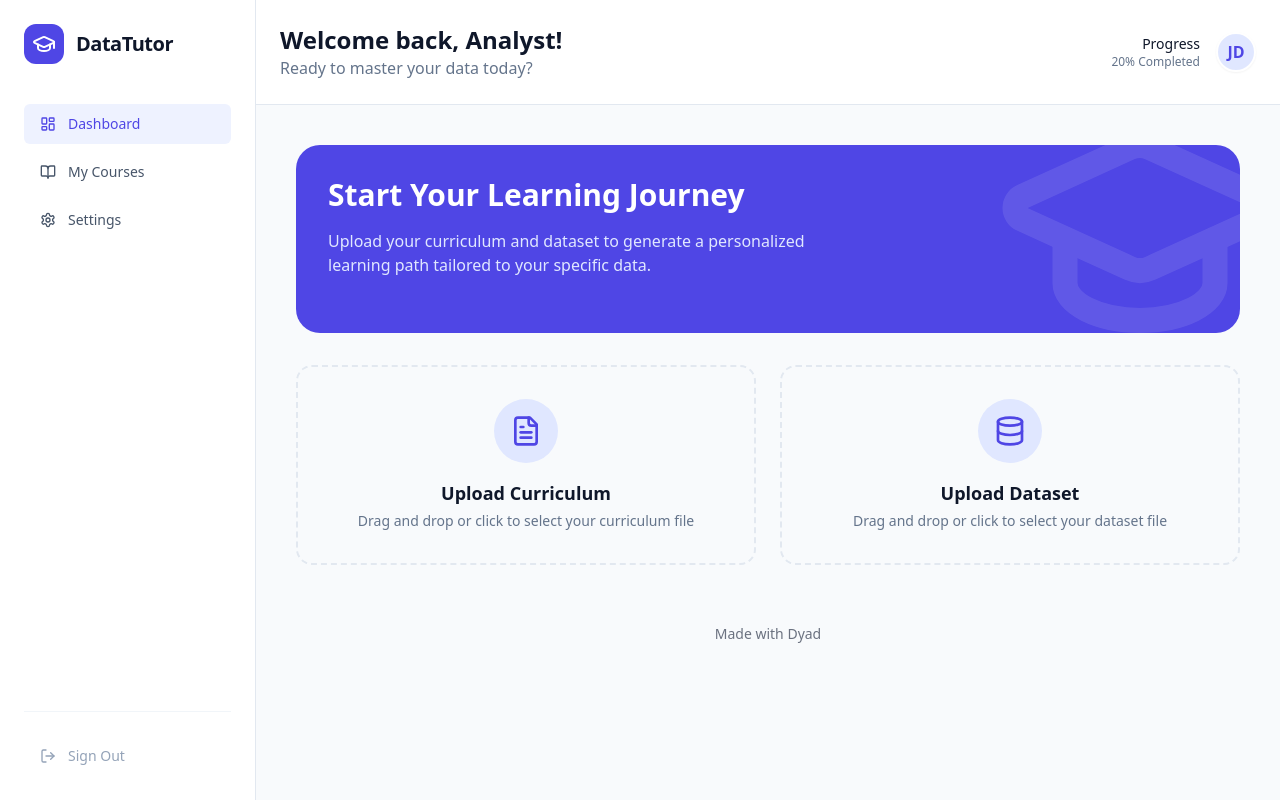
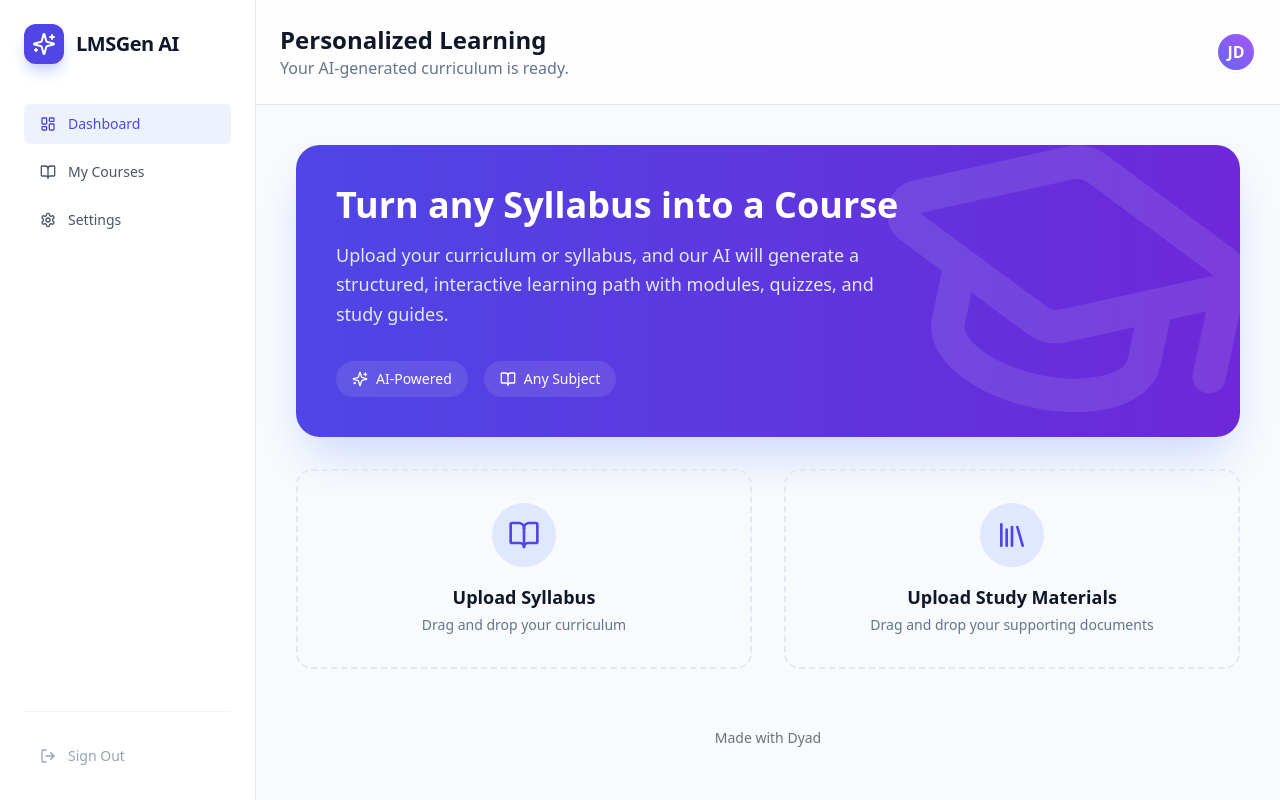
Before and after one commit to solasobambo-prog/sparkling-alpaca-spin, a React (Vite) app: page / in a window 1280 px wide. Built offline with nearby package versions, Linux system fonts and the light colour scheme.

Commit message:
[dyad] Generalizing the app into a universal AI-powered LMS generator for any subject. - wrote 2 file(s)

```diff
--- a/src/components/FileUpload.tsx
+++ b/src/components/FileUpload.tsx
@@ -1,12 +1,12 @@
 "use client";
 
-import React, { useCallback } from 'react';
-import { Upload, FileText, Database, CheckCircle2 } from 'lucide-react';
+import React from 'react';
+import { FileText, BookOpen, CheckCircle2, Library } from 'lucide-react';
 import { cn } from '@/lib/utils';
 
 interface FileUploadProps {
   onFileSelect: (file: File) => void;
-  type: 'curriculum' | 'dataset';
+  type: 'syllabus' | 'materials';
   fileName?: string;
   isLoaded?: boolean;
 }
@@ -19,42 +19,45 @@ const FileUpload = ({ onFileSelect, type, fileName, isLoaded }: FileUploadProps)
     }
   };
 
+  const getIcon = () => {
+    if (isLoaded) return <CheckCircle2 size={32} />;
+    return type === 'syllabus' ? <BookOpen size={32} /> : <Library size={32} />;
+  };
+
+  const getTitle = () => {
+    if (isLoaded) return fileName;
+    return type === 'syllabus' ? "Upload Syllabus" : "Upload Study Materials";
+  };
+
   return (
     <div className={cn(
       "relative group cursor-pointer rounded-2xl border-2 border-dashed p-8 transition-all duration-300",
       isLoaded
-        ? "border-green-500 bg-green-50/50"
+        ? "border-emerald-500 bg-emerald-50/50"
         : "border-slate-200 hover:border-indigo-400 hover:bg-indigo-50/30"
     )}>
       <input
         type="file"
         className="absolute inset-0 w-full h-full opacity-0 cursor-pointer"
         onChange={handleFileChange}
-        accept={type === 'dataset' ? ".csv,.json" : ".txt,.pdf,.json"}
       />
 
       <div className="flex flex-col items-center text-center space-y-4">
         <div className={cn(
           "p-4 rounded-full transition-colors",
-          isLoaded ? "bg-green-100 text-green-600" : "bg-indigo-100 text-indigo-600"
+          isLoaded ? "bg-emerald-100 text-emerald-600" : "bg-indigo-100 text-indigo-600"
         )}>
-          {isLoaded ? (
-            <CheckCircle2 size={32} />
-          ) : type === 'curriculum' ? (
-            <FileText size={32} />
-          ) : (
-            <Database size={32} />
-          )}
+          {getIcon()}
         </div>
 
         <div>
           <h3 className="text-lg font-semibold text-slate-900">
-            {isLoaded ? fileName : `Upload ${type === 'curriculum' ? 'Curriculum' : 'Dataset'}`}
+            {getTitle()}
           </h3>
           <p className="text-sm text-slate-500 mt-1">
             {isLoaded
-              ? "File ready for analysis"
-              : `Drag and drop or click to select your ${type} file`}
+              ? "Content processed successfully"
+              : `Drag and drop your ${type === 'syllabus' ? 'curriculum' : 'supporting documents'}`}
           </p>
         </div>
       </div>
--- a/src/pages/Index.tsx
+++ b/src/pages/Index.tsx
@@ -1,67 +1,56 @@
 "use client";
 
 import React, { useState } from 'react';
-import Papa from 'papaparse';
-import { GraduationCap, BookOpen, LayoutDashboard, Settings, LogOut } from 'lucide-react';
+import { GraduationCap, BookOpen, LayoutDashboard, Settings, LogOut, Sparkles, ChevronRight } from 'lucide-react';
 import FileUpload from '@/components/FileUpload';
 import LearningPath from '@/components/LearningPath';
-import DataPreview from '@/components/DataPreview';
 import { Button } from '@/components/ui/button';
 import { MadeWithDyad } from "@/components/made-with-dyad";
 import { motion, AnimatePresence } from 'framer-motion';
+import { useNavigate } from 'react-router-dom';
 
 const Index = () => {
-  const [curriculum, setCurriculum] = useState<any>(null);
-  const [dataset, setDataset] = useState<any[]>([]);
-  const [columns, setColumns] = useState<string[]>([]);
-  const [datasetName, setDatasetName] = useState("");
-  const [curriculumName, setCurriculumName] = useState("");
+  const navigate = useNavigate();
+  const [syllabus, setSyllabus] = useState<boolean>(false);
+  const [materials, setMaterials] = useState<boolean>(false);
+  const [syllabusName, setSyllabusName] = useState("");
+  const [materialsName, setMaterialsName] = useState("");
   const [currentLessonId, setCurrentLessonId] = useState("1");
 
-  // Mock lessons based on a typical data analysis curriculum
+  // Mock dynamic lessons that would be generated from the syllabus
   const [lessons, setLessons] = useState([
-    { id: "1", title: "Introduction to Data Analysis", status: 'current' as const },
-    { id: "2", title: "Data Cleaning & Preprocessing", status: 'locked' as const },
-    { id: "3", title: "Exploratory Data Analysis (EDA)", status: 'locked' as const },
-    { id: "4", title: "Statistical Foundations", status: 'locked' as const },
-    { id: "5", title: "Data Visualization Techniques", status: 'locked' as const },
+    { id: "1", title: "Foundational Concepts", status: 'current' as const },
+    { id: "2", title: "Core Principles & Frameworks", status: 'locked' as const },
+    { id: "3", title: "Advanced Methodologies", status: 'locked' as const },
+    { id: "4", title: "Practical Applications", status: 'locked' as const },
+    { id: "5", title: "Final Assessment & Review", status: 'locked' as const },
   ]);
 
-  const handleCurriculumUpload = (file: File) => {
-    setCurriculumName(file.name);
-    // In a real app, we'd parse the curriculum text/PDF
-    // For now, we'll just unlock the first lesson
-    setCurriculum(true);
+  const handleSyllabusUpload = (file: File) => {
+    setSyllabusName(file.name);
+    setSyllabus(true);
   };
 
-  const handleDatasetUpload = (file: File) => {
-    setDatasetName(file.name);
-    Papa.parse(file, {
-      header: true,
-      complete: (results) => {
-        setDataset(results.data);
-        if (results.data.length > 0) {
-          setColumns(Object.keys(results.data[0]));
-        }
-      },
-    });
+  const handleMaterialsUpload = (file: File) => {
+    setMaterialsName(file.name);
+    setMaterials(true);
   };
 
   const handleLessonSelect = (id: string) => {
     setCurrentLessonId(id);
   };
 
-  const isReady = curriculum && dataset.length > 0;
+  const isReady = syllabus; // Syllabus is the minimum requirement
 
   return (
     <div className="min-h-screen bg-[#F8FAFC] flex">
       {/* Sidebar */}
       <aside className="w-64 bg-white border-r border-slate-200 hidden lg:flex flex-col p-6">
         <div className="flex items-center gap-3 mb-10">
-          <div className="bg-indigo-600 p-2 rounded-xl">
-            <GraduationCap className="text-white" size={24} />
+          <div className="bg-indigo-600 p-2 rounded-xl shadow-lg shadow-indigo-200">
+            <Sparkles className="text-white" size={24} />
           </div>
-          <span className="font-bold text-xl text-slate-900 tracking-tight">DataTutor</span>
+          <span className="font-bold text-xl text-slate-900 tracking-tight">LMSGen AI</span>
         </div>
 
         <nav className="space-y-2 flex-1">
@@ -77,7 +66,11 @@ const Index = () => {
         </nav>
 
         <div className="pt-6 border-t border-slate-100">
-          <Button variant="ghost" className="w-full justify-start gap-3 text-slate-400 hover:text-red-500">
+          <Button
+            variant="ghost"
+            className="w-full justify-start gap-3 text-slate-400 hover:text-red-500"
+            onClick={() => navigate('/login')}
+          >
             <LogOut size={20} /> Sign Out
           </Button>
         </div>
@@ -85,18 +78,14 @@ const Index = () => {
 
       {/* Main Content */}
       <main className="flex-1 overflow-y-auto">
-        <header className="bg-white border-b border-slate-200 p-6 sticky top-0 z-20">
+        <header className="bg-white/80 backdrop-blur-md border-b border-slate-200 p-6 sticky top-0 z-20">
           <div className="max-w-5xl mx-auto flex justify-between items-center">
             <div>
-              <h1 className="text-2xl font-bold text-slate-900">Welcome back, Analyst!</h1>
-              <p className="text-slate-500">Ready to master your data today?</p>
+              <h1 className="text-2xl font-bold text-slate-900">Personalized Learning</h1>
+              <p className="text-slate-500">Your AI-generated curriculum is ready.</p>
             </div>
             <div className="flex items-center gap-4">
-              <div className="text-right hidden sm:block">
-                <div className="text-sm font-medium text-slate-900">Progress</div>
-                <div className="text-xs text-slate-500">20% Completed</div>
-              </div>
-              <div className="w-10 h-10 rounded-full bg-indigo-100 border-2 border-white shadow-sm flex items-center justify-center text-indigo-600 font-bold">
+              <div className="w-10 h-10 rounded-full bg-gradient-to-tr from-indigo-500 to-purple-500 border-2 border-white shadow-sm flex items-center justify-center text-white font-bold">
                 JD
               </div>
             </div>
@@ -112,30 +101,38 @@ const Index = () => {
                 exit={{ opacity: 0, y: -20 }}
                 className="space-y-8"
               >
-                <div className="bg-indigo-600 rounded-3xl p-8 text-white relative overflow-hidden">
-                  <div className="relative z-10 max-w-lg">
-                    <h2 className="text-3xl font-bold mb-4">Start Your Learning Journey</h2>
-                    <p className="text-indigo-100 mb-6">
-                      Upload your curriculum and dataset to generate a personalized learning path tailored to your specific data.
+                <div className="bg-gradient-to-r from-indigo-600 to-violet-700 rounded-3xl p-10 text-white relative overflow-hidden shadow-2xl shadow-indigo-200">
+                  <div className="relative z-10 max-w-xl">
+                    <h2 className="text-4xl font-bold mb-4">Turn any Syllabus into a Course</h2>
+                    <p className="text-indigo-100 text-lg mb-8 leading-relaxed">
+                      Upload your curriculum or syllabus, and our AI will generate a structured, interactive learning path with modules, quizzes, and study guides.
                     </p>
+                    <div className="flex gap-4">
+                      <div className="flex items-center gap-2 text-sm bg-white/10 px-4 py-2 rounded-full backdrop-blur-sm">
+                        <Sparkles size={16} /> AI-Powered
+                      </div>
+                      <div className="flex items-center gap-2 text-sm bg-white/10 px-4 py-2 rounded-full backdrop-blur-sm">
+                        <BookOpen size={16} /> Any Subject
+                      </div>
+                    </div>
                   </div>
-                  <div className="absolute right-[-50px] bottom-[-50px] opacity-10">
-                    <GraduationCap size={300} />
+                  <div className="absolute right-[-20px] bottom-[-40px] opacity-10 rotate-12">
+                    <GraduationCap size={400} />
                   </div>
                 </div>
 
-                <div className="grid grid-cols-1 md:grid-cols-2 gap-6">
+                <div className="grid grid-cols-1 md:grid-cols-2 gap-8">
                   <FileUpload
-                    type="curriculum"
-                    onFileSelect={handleCurriculumUpload}
-                    fileName={curriculumName}
-                    isLoaded={!!curriculum}
+                    type="syllabus"
+                    onFileSelect={handleSyllabusUpload}
+                    fileName={syllabusName}
+                    isLoaded={syllabus}
                   />
                   <FileUpload
-                    type="dataset"
-                    onFileSelect={handleDatasetUpload}
-                    fileName={datasetName}
-                    isLoaded={dataset.length > 0}
+                    type="materials"
+                    onFileSelect={handleMaterialsUpload}
+                    fileName={materialsName}
+                    isLoaded={materials}
                   />
                 </div>
               </motion.div>
@@ -146,7 +143,7 @@ const Index = () => {
                 className="grid grid-cols-1 lg:grid-cols-3 gap-8"
               >
                 <div className="lg:col-span-1">
-                  <div className="bg-white rounded-2xl border border-slate-200 p-6 sticky top-32">
+                  <div className="bg-white rounded-2xl border border-slate-200 p-6 sticky top-32 shadow-sm">
                     <LearningPath
                       lessons={lessons}
                       onSelectLesson={handleLessonSelect}
@@ -156,30 +153,72 @@ const Index = () => {
                 </div>
 
                 <div className="lg:col-span-2 space-y-8">
-                  <div className="bg-white rounded-2xl border border-slate-200 p-8">
-                    <div className="flex items-center gap-3 mb-6">
-                      <span className="px-3 py-1 bg-indigo-100 text-indigo-600 text-xs font-bold rounded-full uppercase tracking-wider">
-                        Current Lesson
+                  <div className="bg-white rounded-2xl border border-slate-200 p-8 shadow-sm">
+                    <div className="flex items-center justify-between mb-6">
+                      <span className="px-4 py-1.5 bg-indigo-50 text-indigo-600 text-xs font-bold rounded-full uppercase tracking-widest border border-indigo-100">
+                        Module {currentLessonId}
                       </span>
+                      <div className="flex items-center gap-2 text-slate-400 text-sm">
+                        <BookOpen size={16} /> 15 min read
+                      </div>
                     </div>
-                    <h2 className="text-3xl font-bold text-slate-900 mb-4">
+
+                    <h2 className="text-3xl font-bold text-slate-900 mb-6">
                       {lessons.find(l => l.id === currentLessonId)?.title}
                     </h2>
+
                     <div className="prose prose-slate max-w-none">
-                      <p className="text-slate-600 leading-relaxed">
-                        In this lesson, we'll explore the fundamentals of your dataset: <strong>{datasetName}</strong>.
-                        We'll look at the structure, identify key variables, and understand the story your data is trying to tell.
+                      <p className="text-slate-600 text-lg leading-relaxed mb-6">
+                        Welcome to the first module of your custom course based on <strong>{syllabusName}</strong>.
+                        This section covers the foundational elements required to master the subject matter.
                       </p>
+
+                      <div className="bg-slate-50 rounded-xl p-6 border border-slate-100 mb-8">
+                        <h4 className="font-bold text-slate-900 mb-3 flex items-center gap-2">
+                          <Sparkles size={18} className="text-indigo-500" /> Key Learning Objectives
+                        </h4>
+                        <ul className="space-y-2 text-slate-600">
+                          <li className="flex items-start gap-2">
+                            <ChevronRight size={18} className="text-indigo-400 mt-0.5 shrink-0" />
+                            Understand the core terminology and historical context.
+                          </li>
+                          <li className="flex items-start gap-2">
+                            <ChevronRight size={18} className="text-indigo-400 mt-0.5 shrink-0" />
+                            Identify the primary frameworks used in this field.
+                          </li>
+                          <li className="flex items-start gap-2">
+                            <ChevronRight size={18} className="text-indigo-400 mt-0.5 shrink-0" />
+                            Establish a baseline for advanced practical application.
+                          </li>
+                        </ul>
+                      </div>
                     </div>
-                    <div className="mt-8 flex gap-4">
-                      <Button className="bg-indigo-600 hover:bg-indigo-700 px-8">Start Lesson</Button>
-                      <Button variant="outline">Mark as Complete</Button>
+
+                    <div className="pt-8 border-t border-slate-100 flex flex-wrap gap-4">
+                      <Button className="bg-indigo-600 hover:bg-indigo-700 px-10 h-12 text-lg shadow-lg shadow-indigo-100">
+                        Start Learning
+                      </Button>
+                      <Button variant="outline" className="h-12 px-8">
+                        Download Study Guide
+                      </Button>
                     </div>
                   </div>
 
-                  <div className="space-y-4">
-                    <h3 className="text-xl font-bold text-slate-900">Data Explorer</h3>
-                    <DataPreview data={dataset} columns={columns} />
+                  <div className="grid grid-cols-1 md:grid-cols-2 gap-4">
+                    <div className="bg-white p-6 rounded-2xl border border-slate-200 shadow-sm hover:border-indigo-200 transition-colors cursor-pointer group">
+                      <div className="w-12 h-12 bg-orange-50 text-orange-600 rounded-xl flex items-center justify-center mb-4 group-hover:bg-orange-100 transition-colors">
+                        <Sparkles size={24} />
+                      </div>
+                      <h4 className="font-bold text-slate-900 mb-1">AI Quiz</h4>
+                      <p className="text-sm text-slate-500">Test your knowledge on this module.</p>
+                    </div>
+                    <div className="bg-white p-6 rounded-2xl border border-slate-200 shadow-sm hover:border-indigo-200 transition-colors cursor-pointer group">
+                      <div className="w-12 h-12 bg-blue-50 text-blue-600 rounded-xl flex items-center justify-center mb-4 group-hover:bg-blue-100 transition-colors">
+                        <Library size={24} />
+                      </div>
+                      <h4 className="font-bold text-slate-900 mb-1">Resources</h4>
+                      <p className="text-sm text-slate-500">Access related papers and links.</p>
+                    </div>
                   </div>
                 </div>
               </motion.div>
```
